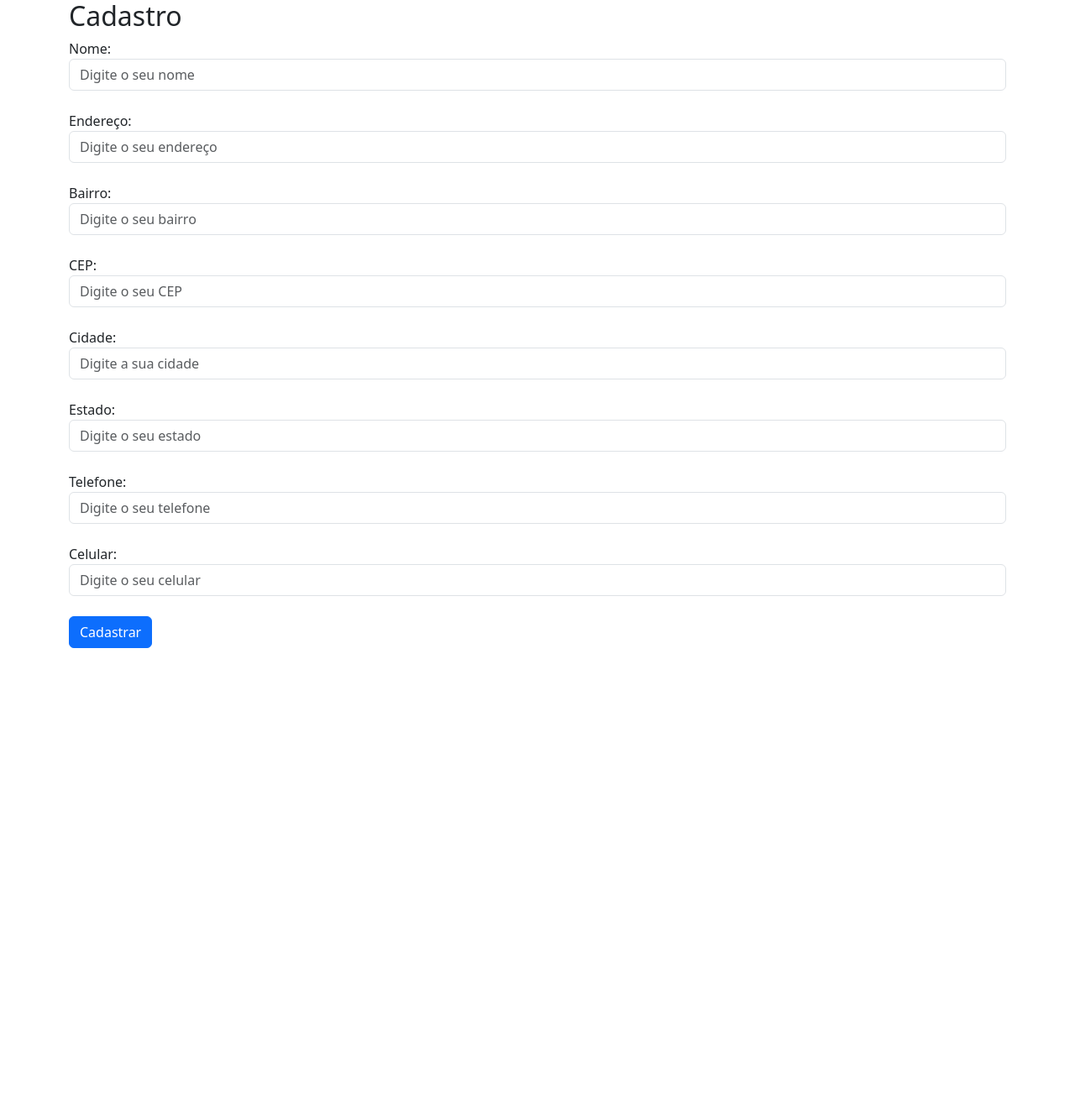
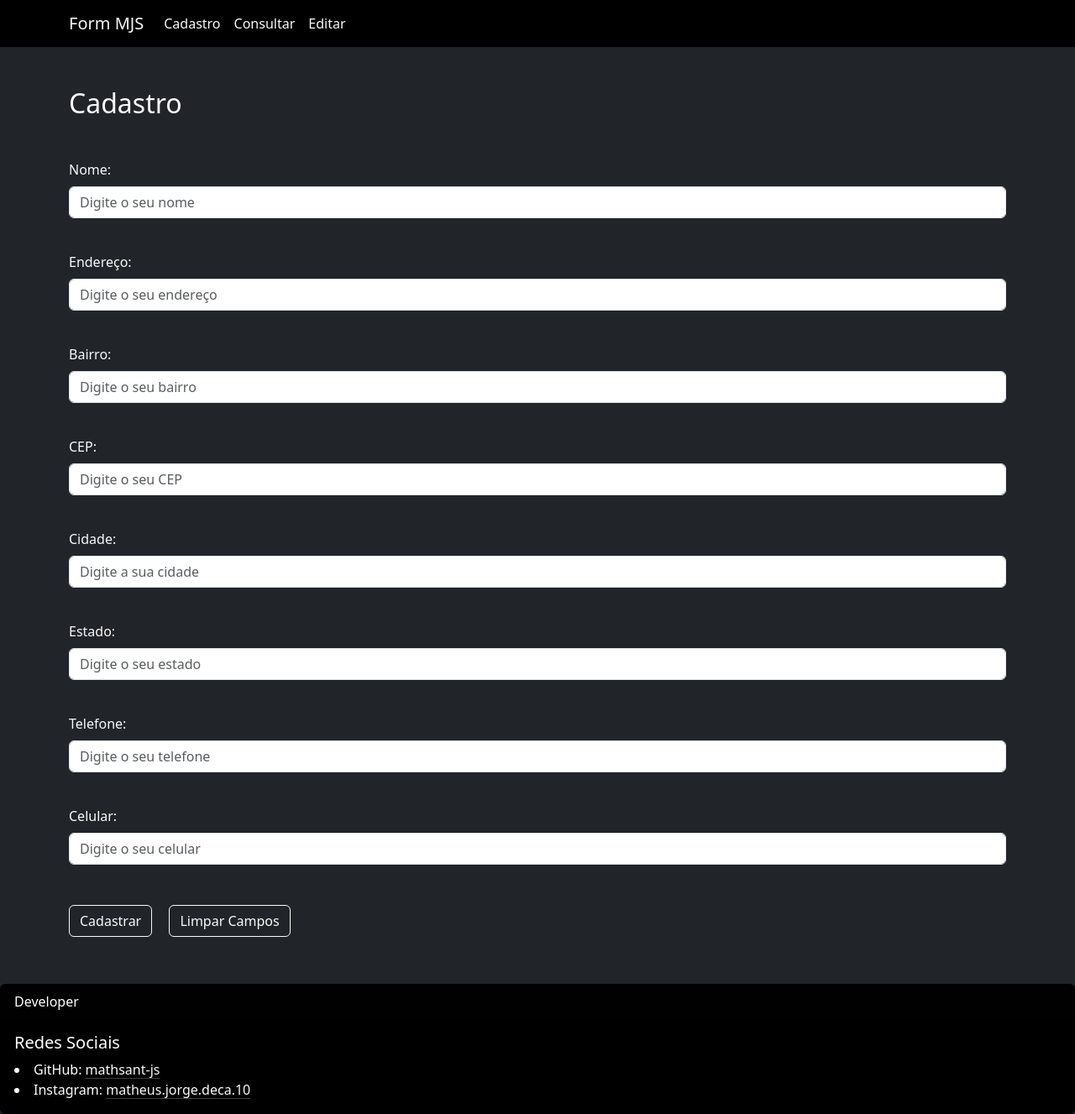
Before and after one commit to mathsant-js/projeto_web_banco_de_dados, a PHP site: page / in a window 1280 px wide. Shown: the whole page at 84% size. Before the commit the page ends 772 px from the top, so only its background shows below. Run offline with PHP 8.4, Linux system fonts and the light colour scheme.

Commit message:
feat: homepage style was changed

```diff
--- a/index.php
+++ b/index.php
@@ -1,5 +1,6 @@
 <!DOCTYPE html>
 <html lang="en">
+
 <head>
     <meta charset="UTF-8">
     <meta http-equiv="X-UA-Compatible" content="IE=edge">
@@ -7,53 +8,85 @@
     <link href="https://cdn.jsdelivr.net/npm/bootstrap@5.3.3/dist/css/bootstrap.min.css" rel="stylesheet" integrity="sha384-QWTKZyjpPEjISv5WaRU9OFeRpok6YctnYmDr5pNlyT2bRjXh0JMhjY6hW+ALEwIH" crossorigin="anonymous">
     <title>Tela de Cadastro</title>
 </head>
-<body>
+
+<body class="bg-dark">
+    <nav class="navbar navbar-expand-lg bg-black mb-5">
+        <div class="container">
+            <a class="navbar-brand text-light" href="#">Form MJS</a>
+            <button class="navbar-toggler" type="button" data-bs-toggle="collapse" data-bs-target="#navbarNavAltMarkup" aria-controls="navbarNavAltMarkup" aria-expanded="false" aria-label="Toggle navigation">
+                <span class="navbar-toggler-icon"></span>
+            </button>
+            <div class="collapse navbar-collapse" id="navbarNavAltMarkup">
+                <div class="navbar-nav">
+                    <a class="nav-link active text-light" aria-current="page" href="#">Cadastro</a>
+                    <a class="nav-link text-light" href="#">Consultar</a>
+                    <a class="nav-link text-light" href="#">Editar</a>
+                </div>
+            </div>
+        </div>
+    </nav>
     <div class="container">
-        <h2>Cadastro</h2>
+        <h2 class="text-light mb-5">Cadastro</h2>
         <!-- O action envia os dados para a pessoaController-->
         <form method="POST" action="controller/pessoaController.php?acao=inserir">
-            <div class="form-group">
-                <label for="nome">Nome:</label>
+            <div class="form-group text-light mb-3">
+                <label for="nome" class="mb-2">Nome:</label>
                 <input type="text" class="form-control" id="nome" name="nome" placeholder="Digite o seu nome" aria-label="Username">
             </div>
             <br>
-            <div class="form-group">
-                <label for="endereco">Endereço:</label>
+            <div class="form-group text-light mb-3">
+                <label for="endereco" class="mb-2">Endereço:</label>
                 <input type="text" class="form-control" id="endereco" name="endereco" placeholder="Digite o seu endereço" aria-label="Username">
             </div>
             <br>
-            <div class="form-group">
-                <label for="bairro">Bairro:</label>
+            <div class="form-group text-light mb-3">
+                <label for="bairro" class="mb-2">Bairro:</label>
                 <input type="text" class="form-control" id="bairro" name="bairro" placeholder="Digite o seu bairro" aria-label="Username">
             </div>
             <br>
-            <div class="form-group">
-                <label for="cep">CEP:</label>
+            <div class="form-group text-light mb-3">
+                <label for="cep" class="mb-2">CEP:</label>
                 <input type="text" class="form-control" id="cep" name="cep" placeholder="Digite o seu CEP" aria-label="Username">
             </div>
             <br>
-            <div class="form-group">
-                <label for="cidade">Cidade:</label>
+            <div class="form-group text-light mb-3">
+                <label for="cidade" class="mb-2">Cidade:</label>
                 <input type="text" class="form-control" id="cidade" name="cidade" placeholder="Digite a sua cidade" aria-label="Username">
             </div>
             <br>
-            <div class="form-group">
-                <label for="estado">Estado:</label>
+            <div class="form-group text-light mb-3">
+                <label for="estado" class="mb-2">Estado:</label>
                 <input type="text" class="form-control" id="estado" name="estado" placeholder="Digite o seu estado" aria-label="Username">
             </div>
             <br>
-            <div class="form-group">
-                <label for="tel">Telefone:</label>
+            <div class="form-group text-light mb-3">
+                <label for="tel" class="mb-2">Telefone:</label>
                 <input type="text" class="form-control" id="telefone" name="telefone" placeholder="Digite o seu telefone" aria-label="Username">
             </div>
             <br>
-            <div class="form-group">
-                <label for="cel">Celular:</label>
+            <div class="form-group text-light mb-3">
+                <label for="cel" class="mb-2">Celular:</label>
                 <input type="text" class="form-control" id="celular" name="celular" placeholder="Digite o seu celular" aria-label="Username">
             </div>
             <br>
-            <input type="submit" class="btn btn-primary" value="Cadastrar">
+            <input type="submit" class="btn btn-outline-light my-2 me-3" value="Cadastrar">
+            <input type="submit" class="btn btn-outline-light my-2" value="Limpar Campos">
         </form>
     </div>
 </body>
+<footer class="mt-5">
+    <div class="card bg-black">
+        <div class="card-header text-white">
+            Developer
+        </div>
+        <div class="card-body text-white">
+            <h5 class="card-title">Redes Sociais</h5>
+            <li class="card-text">GitHub:
+                <a href="https://github.com/mathsant-js" class="link-light link-offset-2 link-underline-opacity-25 link-underline-opacity-100-hover" target="_blank">mathsant-js</a>
+            </li>
+            <li>Instagram: <a href="https://www.instagram.com/matheus.jorge.deca.10/" class="link-light link-offset-2 link-underline-opacity-25 link-underline-opacity-100-hover" target="_blank">matheus.jorge.deca.10</a></li>
+        </div>
+    </div>
+</footer>
+
 </html>
```
